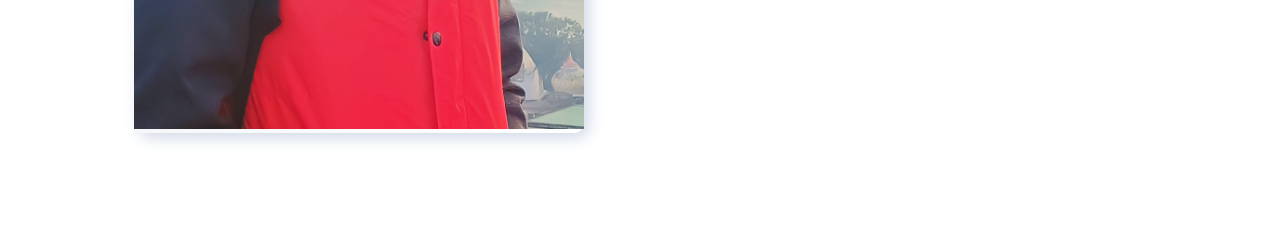
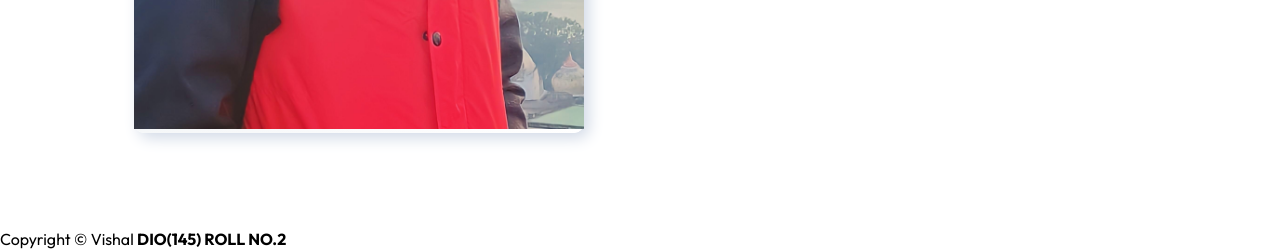
Before and after one commit to vishal88406379/vishalists, a plain HTML site: page index.html in a window 1280 px wide. Shown: the part 623-872 px from the top of the page. Drawn offline with nearby package versions, Linux system fonts and the light colour scheme.

Commit message:
Update index.html

```diff
--- a/index.html
+++ b/index.html
@@ -83,6 +83,10 @@
             }
         });
     </script>
+    <!------FOOTER SECTION FOOTER SECTION FOOTER SECTION ------>
+ <footer>
+    <p>Copyright &copy; Vishal <B>DIO(145) ROLL NO.2</B></p>
+  </footer>
 </body>
 
 </html>
```
